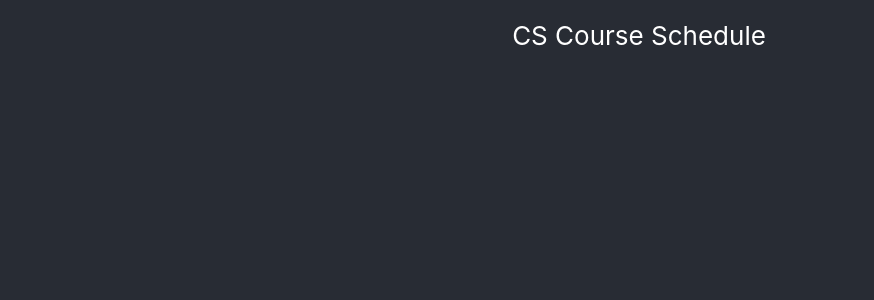
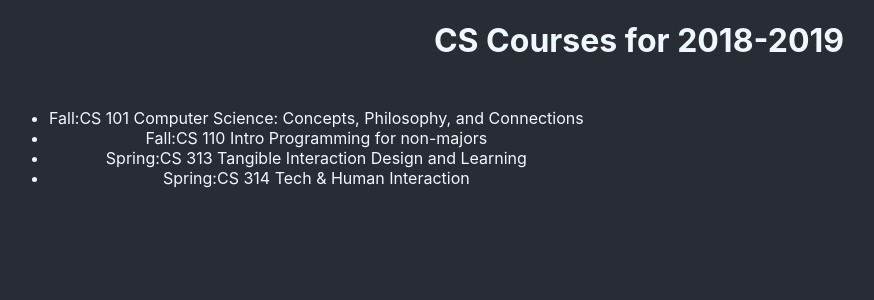
Before and after one commit to SZTankWang/react-site, a React (Create React App) app: page / in a window 1280 px wide. Shown: the top 300 px of the page, without its empty margins (1-875 px from the left). Built offline with nearby package versions, Linux system fonts and the light colour scheme.

Commit message:
course list

```diff
--- a/src/App.css
+++ b/src/App.css
@@ -4,7 +4,7 @@
   width:100vw;
   display: flex;
   flex-direction: column;
-  justify-content: space-between;
+  justify-content: start;
   background-color: #282c34;
 }
 
--- a/src/App.js
+++ b/src/App.js
@@ -1,12 +1,13 @@
 import logo from './logo.svg';
 import './App.css';
+import Banner from './components/Banner';
+import CourseList from './components/CourseList';
 
 function App() {
   return (
     <div className="App">
-      <header className="App-header">
-        CS Course Schedule
-      </header>
+      <Banner/>
+      <CourseList/>
     </div>
   );
 }
--- /dev/null
+++ b/src/components/Banner.css
@@ -0,0 +1,3 @@
+h1{
+    color:aliceblue;
+}
--- /dev/null
+++ b/src/components/Banner.jsx
@@ -0,0 +1,11 @@
+
+import React, {Component} from 'react';
+import "./Banner.css";
+
+class Banner extends React.Component{
+    render(){
+        return <h1>CS Courses for 2018-2019</h1>
+    }
+}
+
+export default Banner;
--- /dev/null
+++ b/src/components/CourseItem.css
@@ -0,0 +1,3 @@
+li{
+    color:aliceblue;
+}
--- /dev/null
+++ b/src/components/CourseItem.jsx
@@ -0,0 +1,11 @@
+import React, {Component} from 'react';
+import './CourseItem.css';
+
+class CourseItem extends React.Component{
+    render(){
+        let data = this.props.data;
+        return <li>{`${data[1].term}:CS ${data[1].number}  ${data[1].title}`}</li>
+    }
+}
+
+export default CourseItem;
--- /dev/null
+++ b/src/components/CourseList.css
@@ -0,0 +1,6 @@
+.list-container{
+    min-width:50%;
+    display: flex;
+    flex-direction: row;
+    padding:10px;
+}
--- /dev/null
+++ b/src/components/CourseList.jsx
@@ -0,0 +1,45 @@
+import React, {Component} from 'react';
+import CourseItem from './CourseItem';
+import "./CourseList.css";
+const schedule = {
+    "title": "CS Courses for 2018-2019",
+    "courses": {
+      "F101" : {
+        "term": "Fall",
+        "number": "101",
+        "meets" : "MWF 11:00-11:50",
+        "title" : "Computer Science: Concepts, Philosophy, and Connections"
+      },
+      "F110" : {
+        "term": "Fall",
+        "number": "110",
+        "meets" : "MWF 10:00-10:50",
+        "title" : "Intro Programming for non-majors"
+      },
+      "S313" : {
+        "term": "Spring",
+        "number": "313",
+        "meets" : "TuTh 15:30-16:50",
+        "title" : "Tangible Interaction Design and Learning"
+      },
+      "S314" : {
+        "term": "Spring",
+        "number": "314",
+        "meets" : "TuTh 9:30-10:50",
+        "title" : "Tech & Human Interaction"
+      }
+    }
+  };
+
+class CourseList extends React.Component{
+    render(){
+
+        return <div className="list-container">
+            <ul>{Object.entries(schedule.courses).map((ele,idx)=><CourseItem key={idx} data={ele} />)}</ul>
+
+        </div>
+    }
+
+}
+
+export default CourseList;
```
